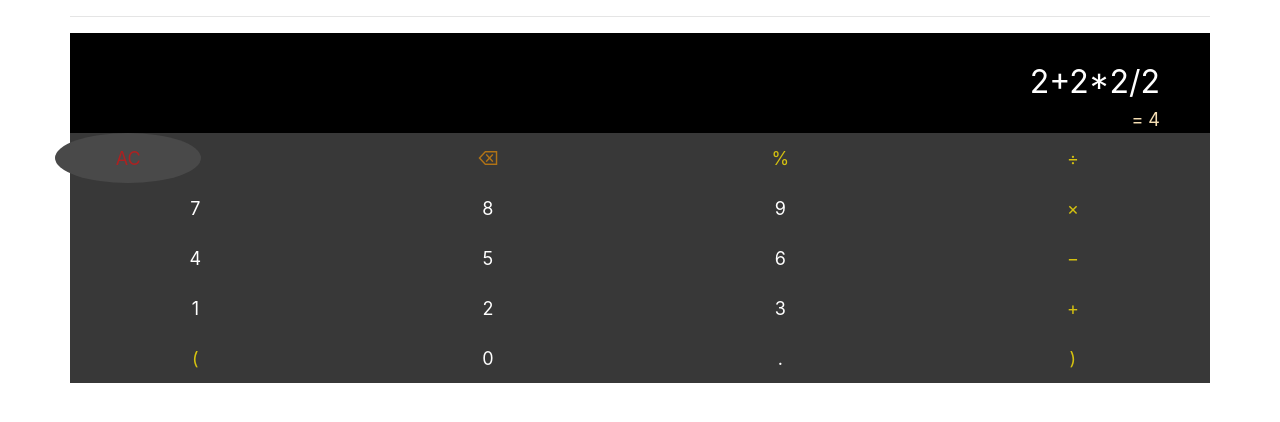
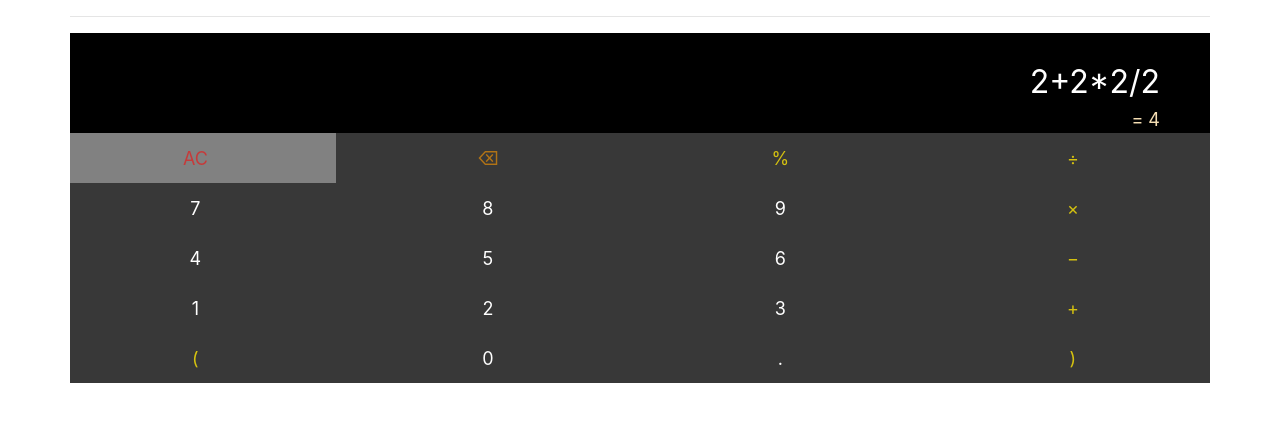
Before and after one commit to recurshawn/Calculator, a React (Create React App) app: page / in a window 1280 px wide. In both pictures the pointer is over the button "AC". Shown: the top 422 px of the page. Built offline with nearby package versions, Linux system fonts and the light colour scheme.

Commit message:
Fixed UI css

```diff
--- a/src/App.css
+++ b/src/App.css
@@ -13,10 +13,7 @@ button
 
 button:hover
 {
-  width: 50%;
-  border-radius: 50%;
-  background-color: rgb(73, 73, 73);
-
+  background-color: rgba(255, 255, 255, 0.363);
 }
 
 button:focus
```
